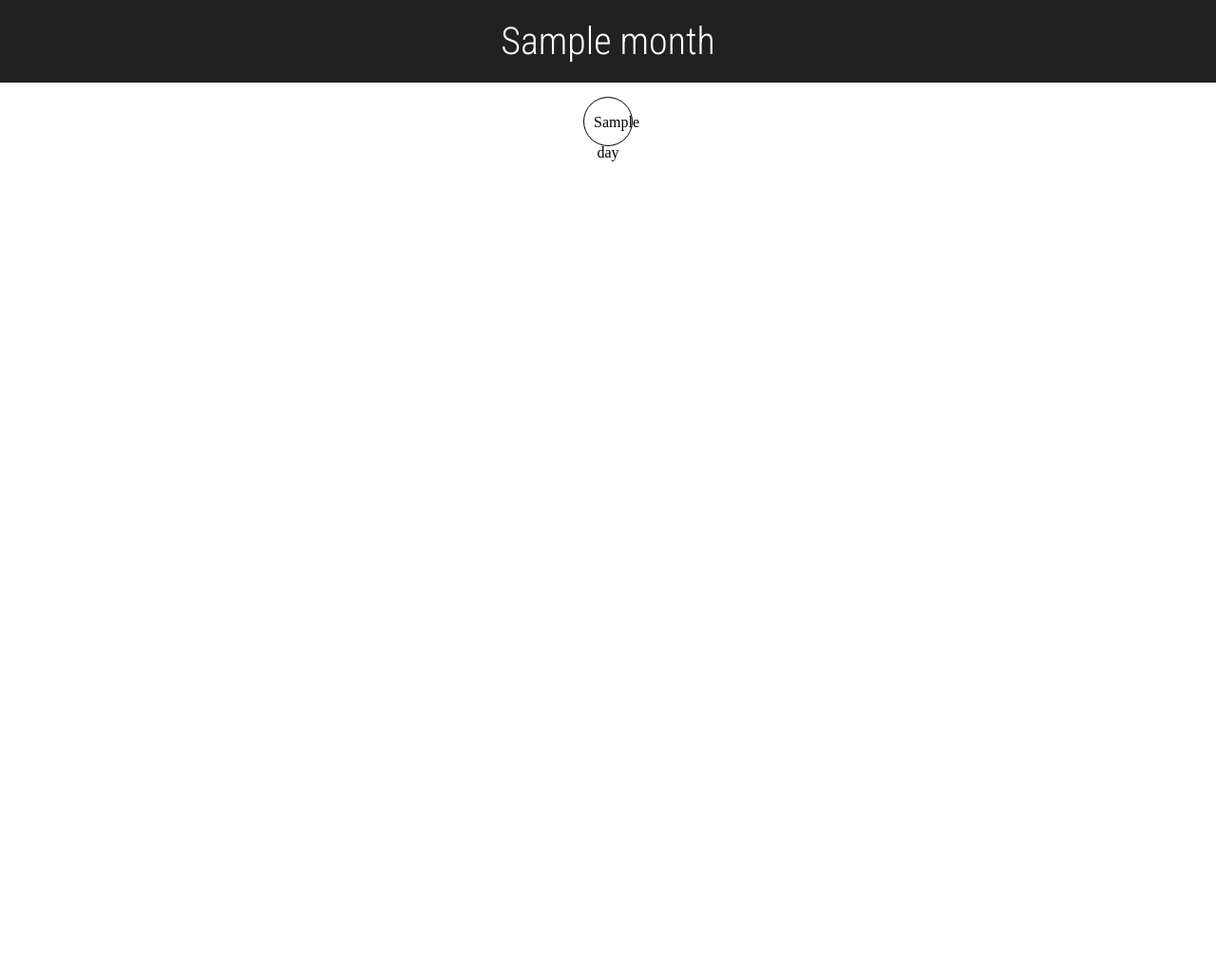
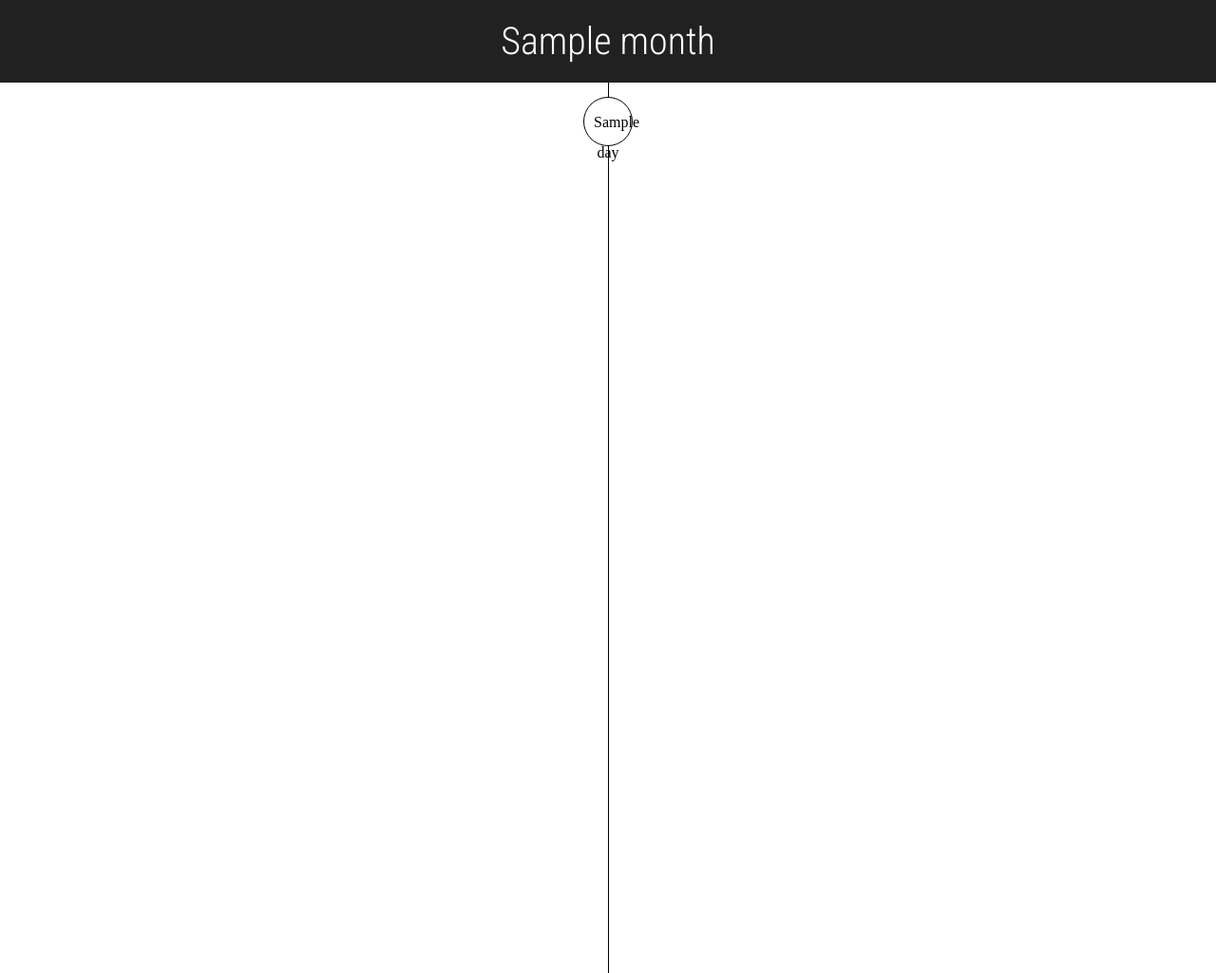
Before and after one commit to caustinbakker/Planner, a Flask app: template templates/planning.html in a window 1280 px wide. Shown: the part 110-1135 px from the top of the page at 95% size. Before the commit the page ends 280 px from the top, so only its background shows below. Run offline with Flask 2, Linux system fonts and the light colour scheme; the template is opened without the code that fills it: most values are stand-ins (such as "Sample title", 1, 10 or a date in 2020); some libraries are stand-ins or nearby versions.

Commit message:
added timeline, added pallet.css

```diff
--- a/static/styles.css
+++ b/static/styles.css
@@ -50,7 +50,7 @@ ul{
     width: 30px;
     height: 30px;
     margin: 15px auto 15px auto;
-    transition-duration: 1s;
+    transition-duration: 3s;
     transform: scale(1);
     z-index: 1;
     background-color: white;
@@ -63,4 +63,18 @@ ul{
     padding: 20px 0px 20px 0px;
     font-size: 40px;
     font-family: 'Roboto Condensed', sans-serif;
+    z-index: 1;
+    position: relative;
 }
+#time_line{
+  width: 0.8px;
+  background:black;
+  position:absolute;
+  z-index: 0;
+  margin-left: auto;
+  margin-right: auto;
+  margin-top: 25px;
+  left: 0;
+  right: 0;
+  min-height: 1000px;
+}
--- a/templates/index.html
+++ b/templates/index.html
@@ -7,7 +7,7 @@
         <link rel="stylesheet" type="text/css" href="/static/styles.css">
     </head>
     <body>
-        <div class = 'time_line'></div>
+
         <div class="">
             {{ begin_date }} | {{ end_date }}
         </div>
--- a/templates/planning.html
+++ b/templates/planning.html
@@ -17,6 +17,7 @@
             </div>
             <div id='time_bar_container'>{{render_load_bar(procent)}}</div>
         </header>
+        <div id = 'time_line'></div>
         {{ render_dates(dates)  }}
     </body>
 </html>
```
Also changed, not shown: app.py (+5 -2 lines).
